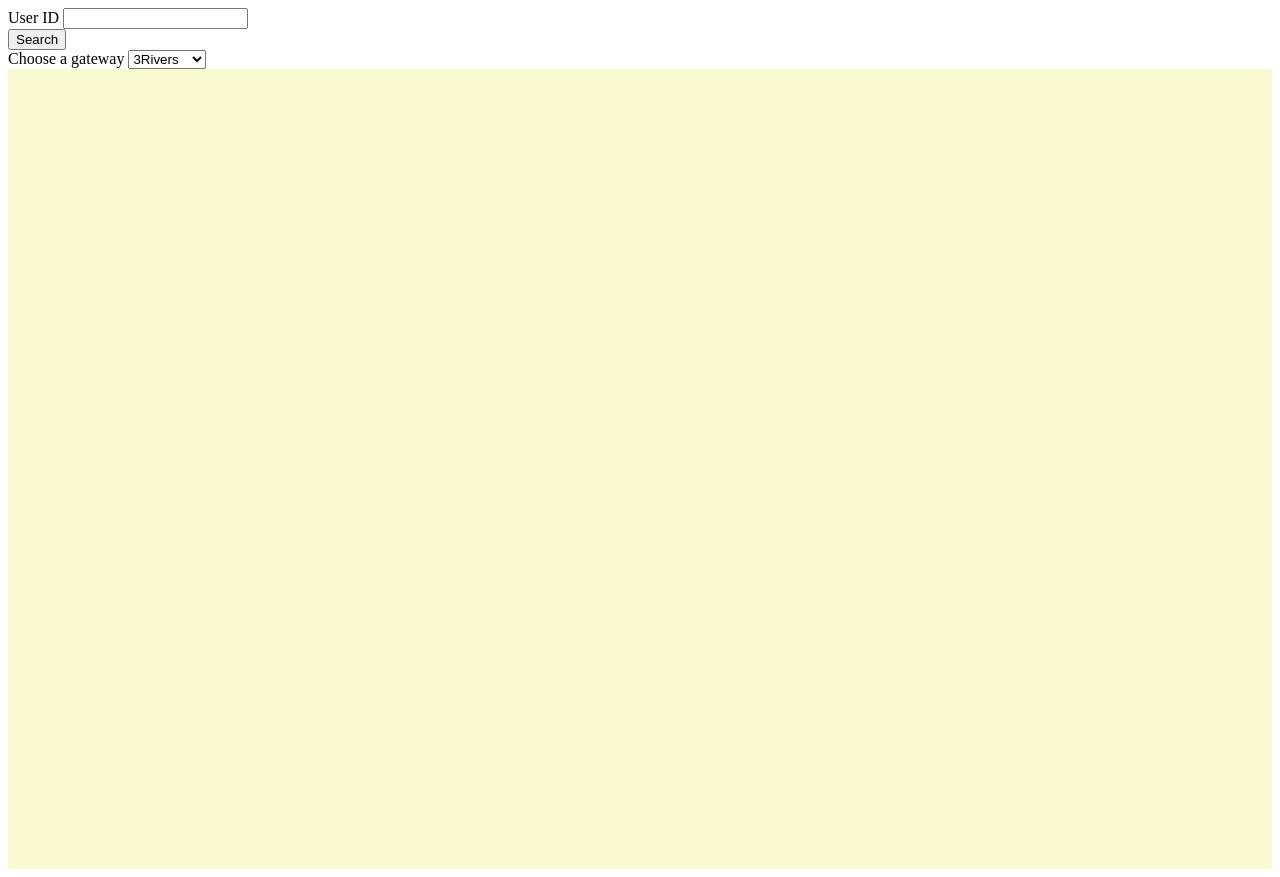
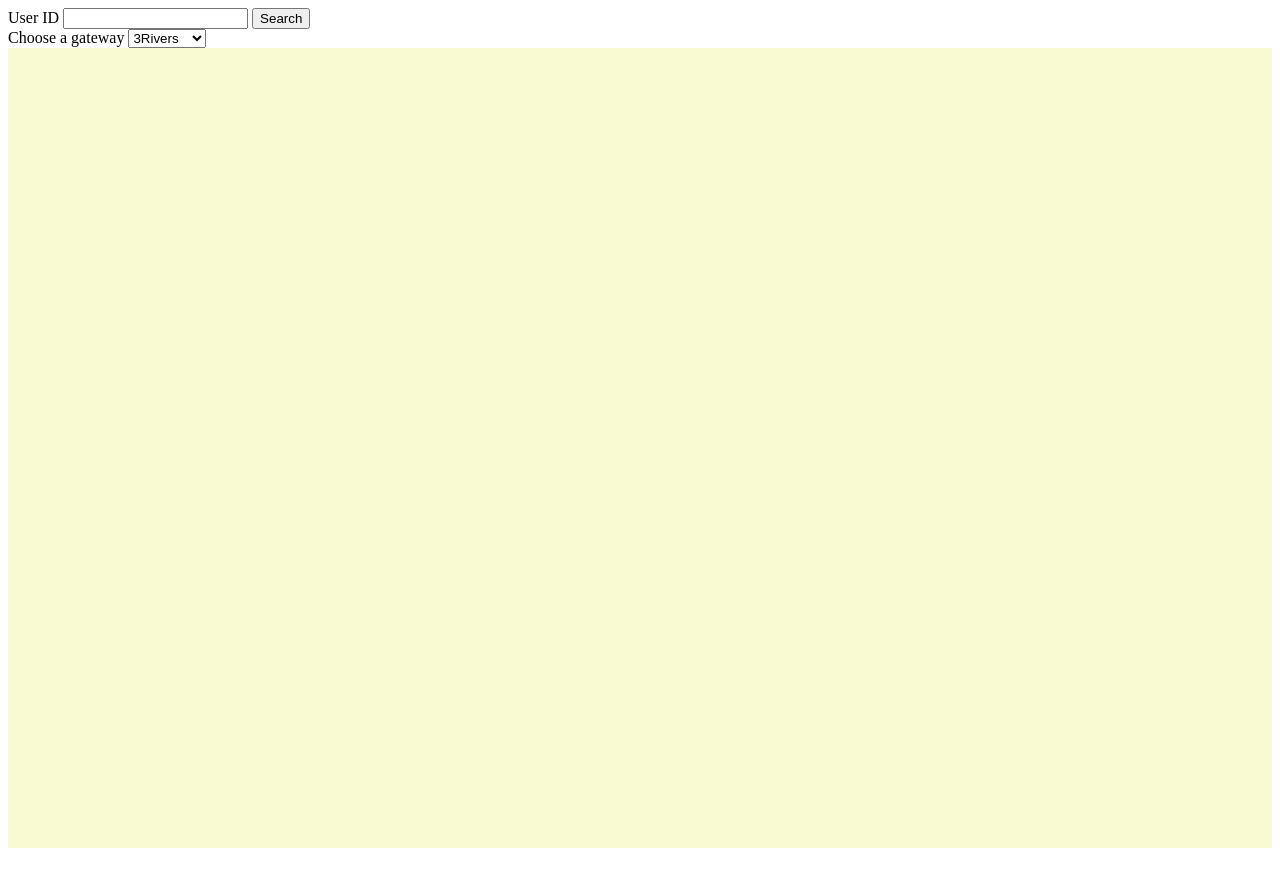
Before and after one commit to kajm1ller/dashboard, a website built with Vite: page index.html in a window 1280 px wide. After the commit the page ends 856 px from the top, so only its background shows below. Built offline with nearby package versions, Linux system fonts and the light colour scheme; what gridstack would draw is missing.

Commit message:
reposition uid search button

```diff
--- a/index.html
+++ b/index.html
@@ -20,7 +20,7 @@
 <body>
   <form action="">
     <label for="uid">User ID</label>
-    <input type="text" id="uid" name="uid"><br>
+    <input type="text" id="uid" name="uid">
     <input type="submit" value="Search">
   </form>
 
--- a/styles.css
+++ b/styles.css
@@ -1,3 +1,5 @@
+
+
 #ac {
     background-color: gray;
     height: 100%;
```
